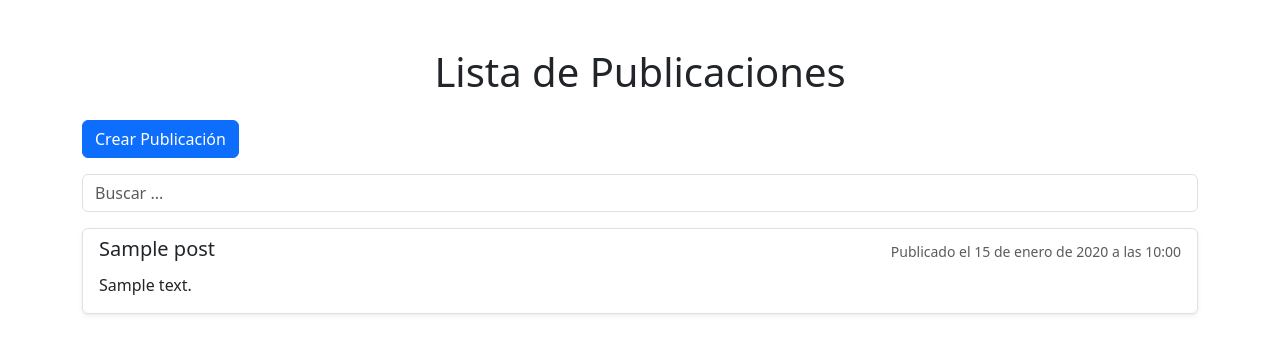
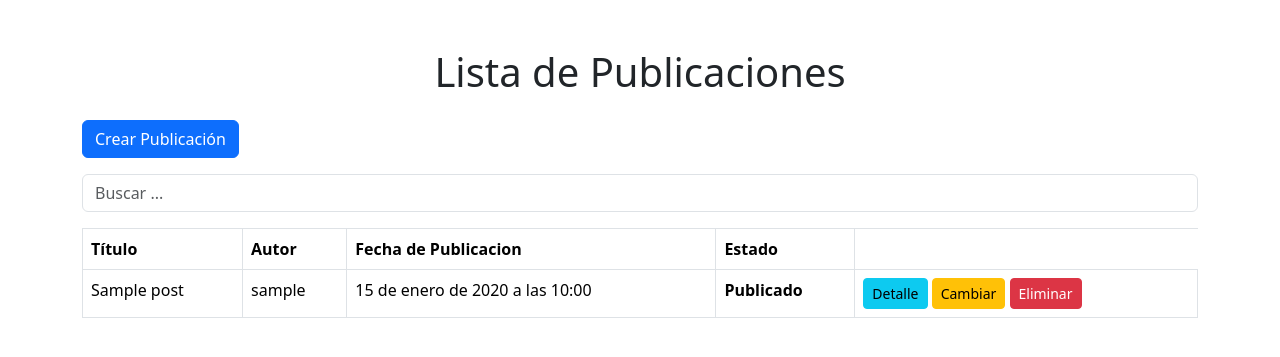
Before and after one commit to DianaZarza93/PythonProyecto1, a Django app: page /blog/post/list in a window 1280 px wide. Shown: the part 56-413 px from the top of the page. Run offline with Django 5.2, Linux system fonts and the light colour scheme; tables that the repository leaves empty hold one stand-in row (values such as "Sample post").

Commit message:
Agregar vista de detalle de publicaciones y mejorar la lista de publicaciones con búsqueda y tabla.

```diff
--- a/blog/templates/blog/post_list.html
+++ b/blog/templates/blog/post_list.html
@@ -13,15 +13,36 @@
         <form action="{% url 'blog:post_list' %}" method="get">
                 <input type="text" name="busqueda" placeholder="Buscar ..." type="submit" class="form-control mb-3">
         </form>
-        <ul class="list-group">
-            {% for post in posts %}
-            <a href="#" class="list-group-item mb-3 shadow-sm rounded">
-                    <div class="d-flex justify-content-between align-items-center mb-2">
-                    <h5 class="mb-1">{{ post.titulo }}</h5>
-                    <small class="text-muted">Publicado el {{ post.fecha_publicacion }}</small>
-                    </div>
-                    <p class="mb-2">{{ post.contenido }}</p>
-                </a>
-            {% endfor %}
-        </ul>
+
+        <div class="table-responsive">
+            <table class="table table-bordered">
+                <thead>
+                    <tr>
+                        <th>Título</th>
+                        <th>Autor</th>
+                        <th>Fecha de Publicacion</th>
+                        <th>Estado</th>
+                    </tr>
+                </thead>
+                <tbody>
+                    {% for post in posts %}
+                        <tr>
+                            <td>{{ post.titulo }}</td>
+                            <td>{{ post.autor }}</td>
+                            <td>{{ post.fecha_publicacion }}</td>
+                            {% if post.estado == "B" %}
+                            <td>Borrador</td>
+                            {% else %}
+                            <td><strong>Publicado</strong></td>
+                            {% endif %}
+                            <td>
+                                <a href="{% url 'blog:post_detail' post.id %}" class="btn btn-sm btn-info">Detalle</a>
+                                <a href="#" class="btn btn-sm btn-warning">Cambiar</a>
+                                <a href="#" class="btn btn-sm btn-danger">Eliminar</a>
+                            </td>
+                        </tr>
+                    {% endfor %}
+                </tbody>
+            </table>
+        </div>
     {% endblock content %}
--- a/blog/urls.py
+++ b/blog/urls.py
@@ -6,6 +6,9 @@ app_name = 'blog'
 
 
 urlpatterns = [
-    path('post/list', views.post_list, name='post_list'),
+    #path('post/list', views.post_list, name='post_list'),
+    path('', views.PostListView.as_view(), name='post_list'),
+    path('post/list', views.PostListView.as_view(), name='post_list'),
     path('post/create', views.post_create, name='post_create'),
+    path('post/detail/<int:pk>', views.PostDetailView.as_view(), name='post_detail'),
 ]
--- a/blog/views.py
+++ b/blog/views.py
@@ -1,3 +1,4 @@
+from django.views.generic import ListView, DeleteView, DetailView
 from django.shortcuts import render, redirect
 from .forms import PostForm
 from .models import Post
@@ -10,6 +11,19 @@ def post_list(request):
     else:
         post_list = Post.objects.all()  # Obtiene todas las publicaciones del modelo Post
     return render(request, 'blog/post_list.html', context={"posts": post_list})
+
+class PostListView(ListView):
+    model = Post
+    template_name = 'blog/post_list.html'
+    context_object_name = 'posts'
+
+    def get_queryset(self):
+        queryset = super().get_queryset()
+        busqueda = self.request.GET.get('busqueda', None)
+        if busqueda:
+            queryset = queryset.filter(titulo__icontains=busqueda)
+        return queryset
+
 
 def post_create(request):
     if request.method == 'POST':
@@ -25,3 +39,6 @@ def post_create(request):
     else:
         form = PostForm()
     return render(request, 'blog/post_create.html',context={'form': form})
+
+class PostDetailView(DetailView):
+    model = Post
```
Also changed, not shown: blog/templates/blog/post_detail.html (added, +22 -0 lines).
